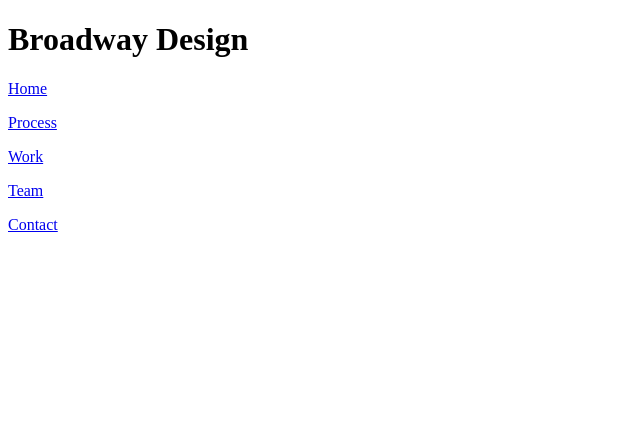
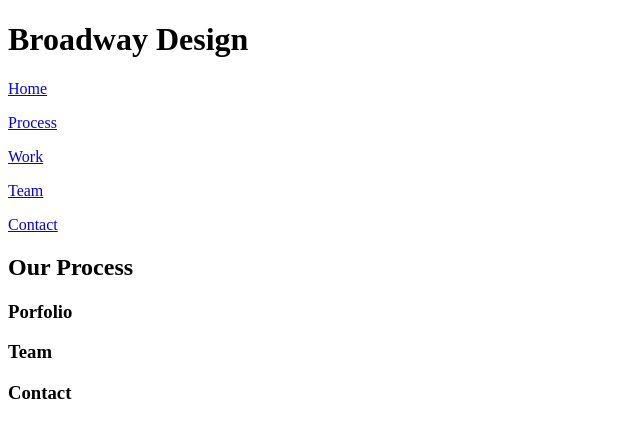
Before and after one commit to DirkBronson/broadway, a plain HTML site: page index.html in a window 1280 px wide. Shown: the whole page, without its empty margins (0-640 px from the left). Drawn offline with Linux system fonts and the light colour scheme.

Commit message:
Added divs for nav bar.

```diff
--- a/index.html
+++ b/index.html
@@ -16,7 +16,23 @@
       <p><a class="btn-nav" href="#contact">Contact</a></p>
     </div>
 
+    <div id="process">
+      <h2>Our Process</h2>
 
+
+    </div>
+
+    <div id="work">
+      <h3>Porfolio</h3>
+    </div>
+
+    <div id="team">
+      <h3>Team</h3>
+    </div>
+
+    <div id="contact">
+      <h3>Contact</h3>
+    </div>
 
   </body>
 </html>
```
